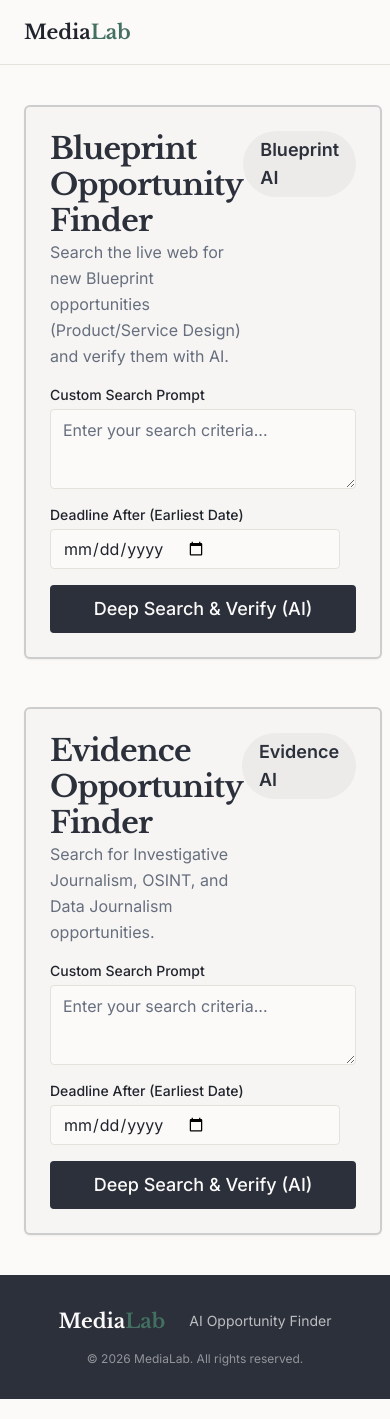
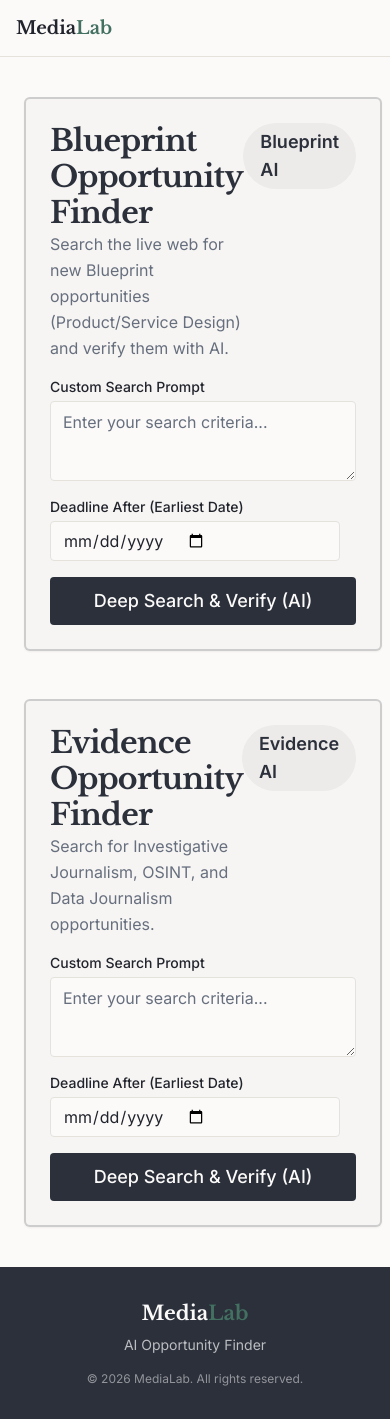
Before and after one commit to AnshulAlgoS/blueprint, a React (Vite) app: page / in a window 390 px wide. Built offline with nearby package versions, Linux system fonts and the light colour scheme; the HTML template or start-up script is replaced by a standard one.

Commit message:
style: mobile-friendly navbar and footer updates

```diff
--- a/src/components/Footer.tsx
+++ b/src/components/Footer.tsx
@@ -1,13 +1,13 @@
 const Footer = () => {
   return (
     <footer className="py-8 bg-primary text-primary-foreground">
-      <div className="section-container">
-        <div className="flex flex-col md:flex-row justify-between items-center gap-4">
-          <div className="flex items-center gap-2">
+      <div className="section-container px-4">
+        <div className="flex flex-col md:flex-row justify-between items-center gap-4 text-center md:text-left">
+          <div className="flex flex-col md:flex-row items-center gap-2">
             <span className="font-serif text-xl font-bold">
               Media<span className="text-accent">Lab</span>
             </span>
-            <p className="text-sm text-primary-foreground/70 ml-4">
+            <p className="text-sm text-primary-foreground/70 md:ml-4">
               AI Opportunity Finder
             </p>
           </div>
--- a/src/components/Header.tsx
+++ b/src/components/Header.tsx
@@ -4,11 +4,11 @@
 const Header = () => {
   return (
     <header className="sticky top-0 z-50 bg-background/95 backdrop-blur-sm border-b border-border">
-      <nav className="section-container" aria-label="Main navigation">
-        <div className="flex items-center justify-between h-16 md:h-20">
+      <nav className="section-container px-4" aria-label="Main navigation">
+        <div className="flex items-center justify-between h-14 md:h-20">
           {/* Logo */}
           <a href="/" className="flex items-center gap-2">
-            <span className="font-serif text-xl md:text-2xl font-bold text-foreground">
+            <span className="font-serif text-lg md:text-2xl font-bold text-foreground">
               Media<span className="text-accent">Lab</span>
             </span>
           </a>
```
